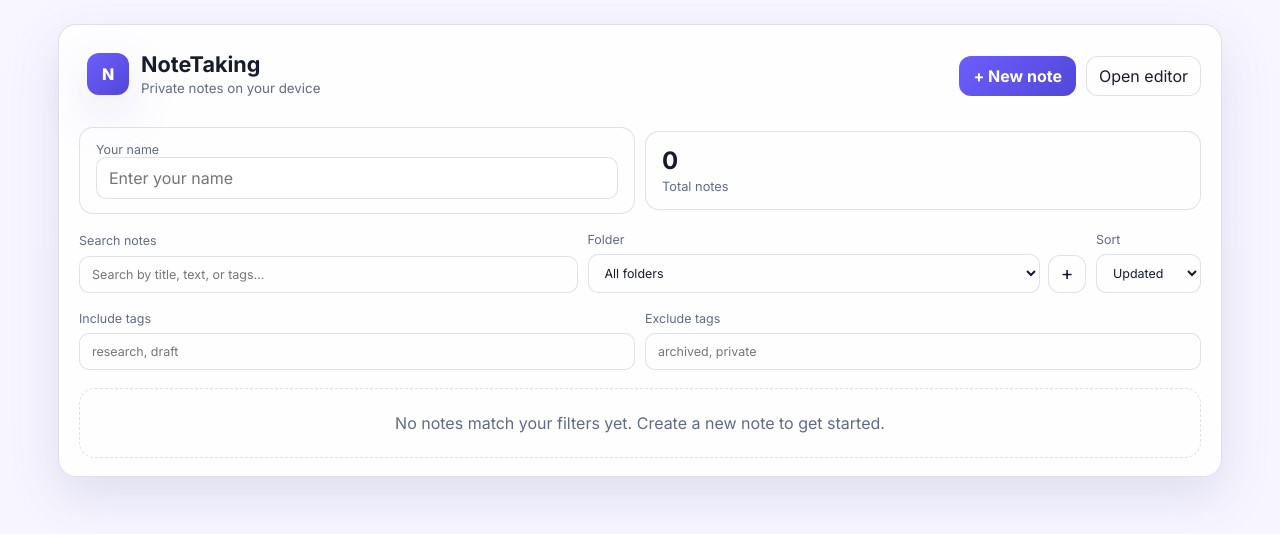
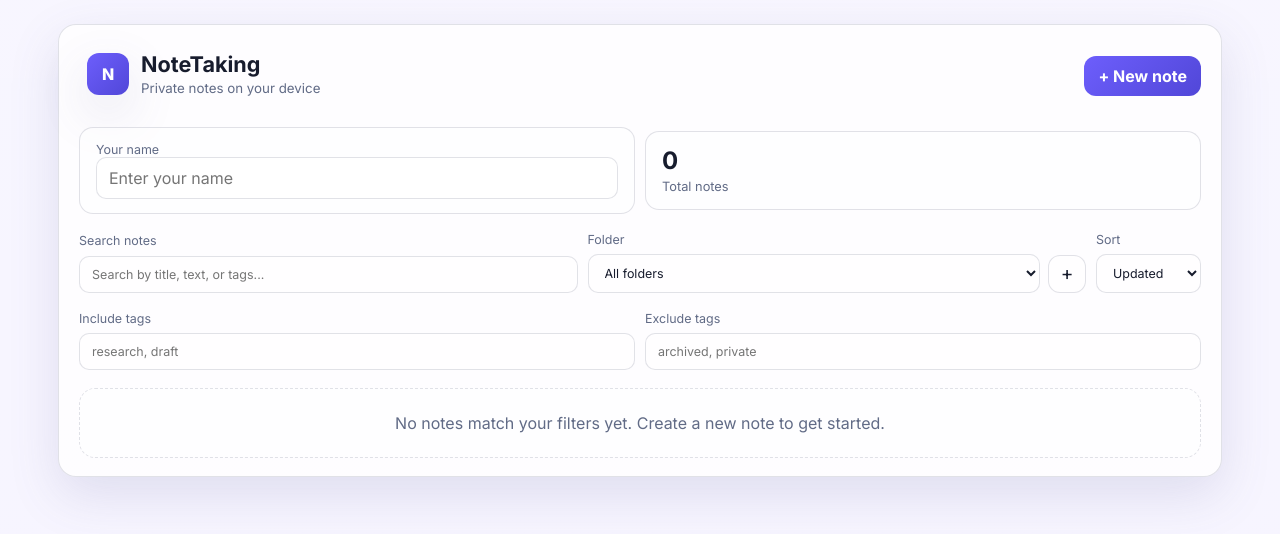
Before and after one commit to Radeen-Tavvaf/NoteTaking, a plain HTML site: page index.html in a window 1280 px wide. Drawn offline with Linux system fonts and the light colour scheme.

Commit message:
Update home page layout

```diff
--- a/index.html
+++ b/index.html
@@ -23,7 +23,6 @@
           </div>
           <div class="home-actions">
             <button id="new-note-btn" class="button" type="button">+ New note</button>
-            <a href="editor.html" class="secondary-button">Open editor</a>
           </div>
         </header>
 
```
